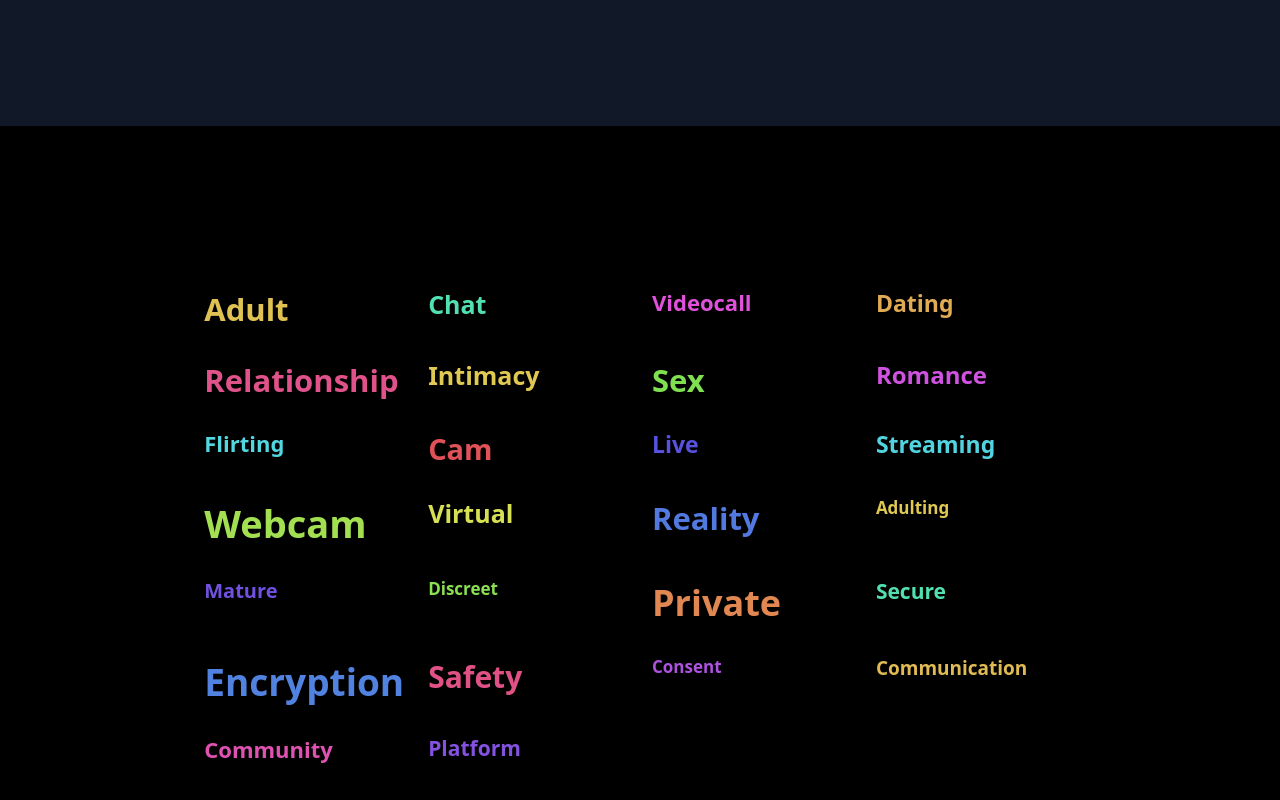
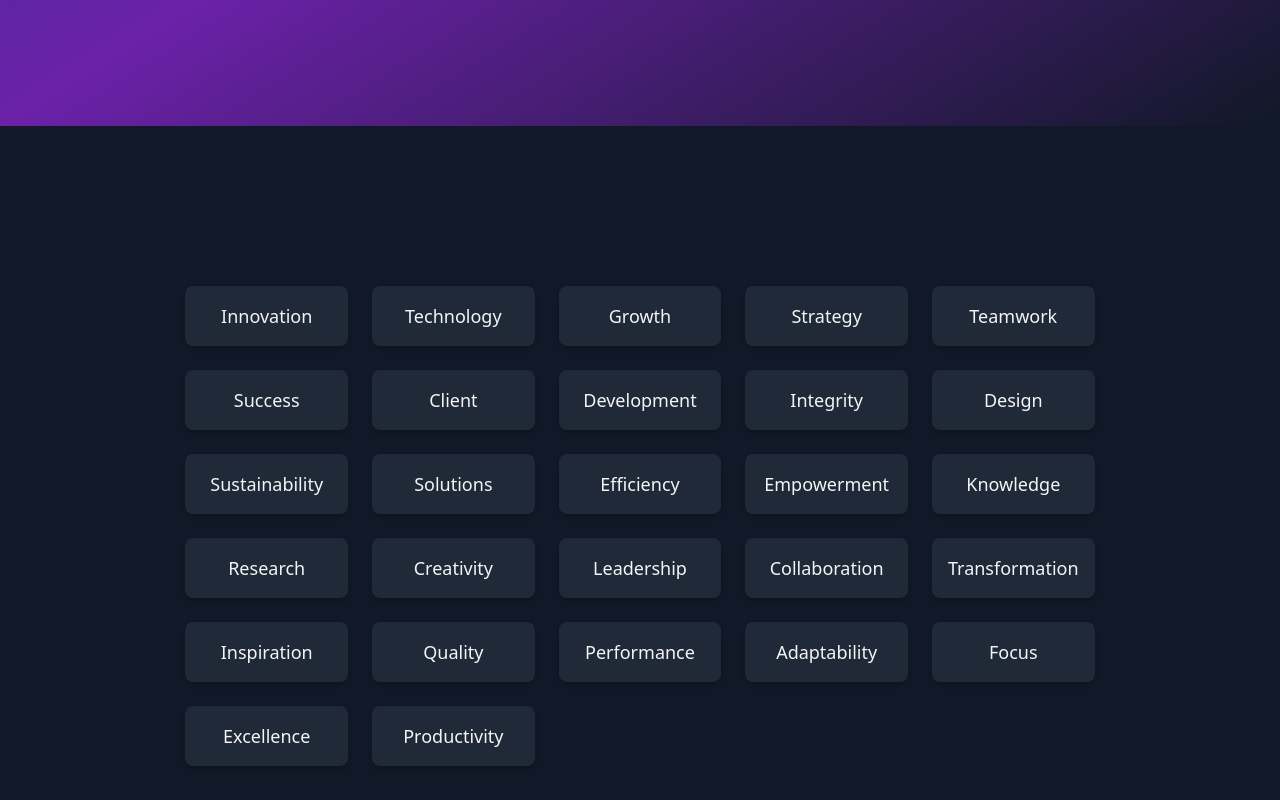
Before and after one commit to nitin14gupta/Level-Super-MInd, a Next.js app in the folder client/: page / in a window 1280 px wide. Shown: the part 3280-4080 px from the top of the page. Built offline with nearby package versions, Linux system fonts and the light colour scheme.

Commit message:
hooks and cloud added

```diff
--- a/client/package.json
+++ b/client/package.json
@@ -25,6 +25,6 @@
     "eslint": "^9",
     "eslint-config-next": "15.1.5",
     "postcss": "^8",
-    "tailwindcss": "^3.4.1"
+    "tailwindcss": "^3.4.17"
   }
 }
--- a/client/src/app/page.jsx
+++ b/client/src/app/page.jsx
@@ -13,11 +13,11 @@ export default function Home() {
       Hello, world!
       <Landing />
       <Competitors />
-      <BestHooks></BestHooks>
-      <CrazyWordCloud></CrazyWordCloud>
+      <BestHooks />
+      <CrazyWordCloud />
       <GeneratedTagline>                                                                        </GeneratedTagline>
       <SatisfactoryAnalysis />
-      <TierGraph></TierGraph>
+      <TierGraph />
     </div>
   );
 }
--- a/client/src/components/BestHooks.jsx
+++ b/client/src/components/BestHooks.jsx
@@ -10,20 +10,20 @@ const hooksData = [
 
 function BestHooks() {
   return (
-    <div className="bg-gray-900 min-h-screen p-6">
-      <h1 className="text-3xl font-bold text-gray-100 text-center mb-6">
+    <div className="min-h-screen bg-gradient-to-br from-blue-900 via-purple-800 to-gray-900 p-8">
+      <h1 className="text-4xl sm:text-5xl font-extrabold text-white text-center mb-12 tracking-wide">
         Best Performing Hooks
       </h1>
-      <div className="grid grid-cols-1 sm:grid-cols-2 lg:grid-cols-3 gap-6">
+      <div className="grid grid-cols-1 sm:grid-cols-2 lg:grid-cols-3 gap-8">
         {hooksData.map((item, index) => (
           <div
             key={index}
-            className="bg-gray-800 p-6 rounded-lg shadow-lg hover:shadow-xl transition-shadow duration-300"
+            className="group bg-gradient-to-br from-gray-800 to-gray-700 p-6 rounded-xl shadow-lg hover:scale-105 hover:shadow-2xl transition-all duration-300"
           >
-            <h2 className="text-xl font-semibold text-gray-100 mb-2">
+            <h2 className="text-2xl font-bold text-white mb-3 group-hover:text-blue-400 transition-colors duration-300">
               {item.name}
             </h2>
-            <p className="text-lg text-gray-300 font-medium italic border-l-4 border-blue-500 pl-4">
+            <p className="text-lg text-gray-300 italic font-medium border-l-4 border-blue-500 pl-4 group-hover:border-purple-500 transition-all duration-300">
               {item.hooks}
             </p>
           </div>
--- a/client/src/components/CrazyWordCloud.jsx
+++ b/client/src/components/CrazyWordCloud.jsx
@@ -1,56 +1,46 @@
-"use client";
-
-import React, { useState } from "react";
+import React from "react";
 
 const initialWords = [
-  "Adult",
-  "Chat",
-  "Videocall",
-  "Dating",
-  "Relationship",
-  "Intimacy",
-  "Sex",
-  "Romance",
-  "Flirting",
-  "Cam",
-  "Live",
-  "Streaming",
-  "Webcam",
-  "Virtual",
-  "Reality",
-  "Adulting",
-  "Mature",
-  "Discreet",
-  "Private",
-  "Secure",
-  "Encryption",
-  "Safety",
-  "Consent",
-  "Communication",
-  "Community",
-  "Platform",
+  "Innovation",
+  "Technology",
+  "Growth",
+  "Strategy",
+  "Teamwork",
+  "Success",
+  "Client",
+  "Development",
+  "Integrity",
+  "Design",
+  "Sustainability",
+  "Solutions",
+  "Efficiency",
+  "Empowerment",
+  "Knowledge",
+  "Research",
+  "Creativity",
+  "Leadership",
+  "Collaboration",
+  "Transformation",
+  "Inspiration",
+  "Quality",
+  "Performance",
+  "Adaptability",
+  "Focus",
+  "Excellence",
+  "Productivity",
 ];
 
 function OrderedWordCloud() {
-  const [words] = useState(initialWords);
-
-  // Generate random font sizes for each word
-  const getFontSize = () => `${Math.floor(Math.random() * 24) + 16}px`; // Between 16px and 40px
-
   return (
-    <div className="bg-black text-white min-h-screen flex items-center justify-center">
-      <div className="grid grid-cols-4 gap-6 p-8 max-w-screen-lg">
-        {words.map((word, index) => (
-          <span
+    <div className="min-h-screen bg-gray-900 text-gray-100 flex items-center justify-center p-8">
+      <div className="grid grid-cols-2 sm:grid-cols-3 md:grid-cols-4 lg:grid-cols-5 gap-6 max-w-screen-xl">
+        {initialWords.map((word, index) => (
+          <div
             key={index}
-            className="font-bold"
-            style={{
-              fontSize: getFontSize(),
-              color: `hsl(${Math.random() * 360}, 70%, 60%)`, // Random vibrant colors
-            }}
+            className="p-4 bg-gray-800 text-center rounded-lg shadow-md hover:bg-gray-700 transition-all duration-300"
           >
-            {word}
-          </span>
+            <span className="text-lg font-medium">{word}</span>
+          </div>
         ))}
       </div>
     </div>
--- a/client/tailwind.config.mjs
+++ b/client/tailwind.config.mjs
@@ -7,34 +7,84 @@ export default {
 	],
 
 	darkMode: ["class", "class"],
+
 	theme: {
+	  container: {
+		center: true,
+		padding: '2rem',
+		screens: {
+		  '2xl': '1400px',
+		},
+	  },
 	  extend: {
 		colors: {
-  			background: 'var(--background)',
-  			foreground: 'var(--foreground)'
+		  border: "hsl(var(--border))",
+		  background: "hsl(var(--background))",
+		  foreground: "hsl(var(--foreground))",
+		  primary: {
+			DEFAULT: "hsl(var(--primary))",
+			foreground: "hsl(var(--primary-foreground))",
 		  },
+		  secondary: {
+			DEFAULT: "hsl(var(--secondary))",
+			foreground: "hsl(var(--secondary-foreground))",
+		  },
+		  destructive: {
+			DEFAULT: "hsl(var(--destructive))",
+			foreground: "hsl(var(--destructive-foreground))",
+		  },
+		  muted: {
+			DEFAULT: "hsl(var(--muted))",
+			foreground: "hsl(var(--muted-foreground))",
+		  },
+		  accent: {
+			DEFAULT: "hsl(var(--accent))",
+			foreground: "hsl(var(--accent-foreground))",
+		  },
+		  popover: {
+			DEFAULT: "hsl(var(--popover))",
+			foreground: "hsl(var(--popover-foreground))",
+		  },
+		  card: {
+			DEFAULT: "hsl(var(--card))",
+			foreground: "hsl(var(--card-foreground))",
+		  },
+		  'custom-dark': '#1A1F2C',
+		  'custom-gray': '#403E43',
+		  'custom-accent': '#8E9196',
+		},
+
 		animation: {
-  			spotlight: 'spotlight 2s ease .75s 1 forwards'
+		  'card-hover': 'card-hover 0.3s ease-in-out forwards',
+		  spotlight: 'spotlight 2s ease .75s 1 forwards',
 		},
+
 		keyframes: {
+		  'card-hover': {
+			'0%': { transform: 'translateY(0)' },
+			'100%': { transform: 'translateY(-5px)' },
+		  },
 		  spotlight: {
 			'0%': {
 			  opacity: 0,
-  					transform: 'translate(-72%, -62%) scale(0.5)'
+			  transform: 'translate(-72%, -62%) scale(0.5)',
 			},
 			'100%': {
 			  opacity: 1,
-  					transform: 'translate(-50%,-40%) scale(1)'
-  				}
-  			}
+			  transform: 'translate(-50%,-40%) scale(1)',
 			},
+		  },
+		},
+
 		borderRadius: {
 		  lg: 'var(--radius)',
 		  md: 'calc(var(--radius) - 2px)',
-  			sm: 'calc(var(--radius) - 4px)'
-  		}
-  	}
+		  sm: 'calc(var(--radius) - 4px)',
 		},
-  plugins: [require("tailwindcss-animate")
+	  },
+	},
+
+	plugins: [
+	  require("tailwindcss-animate"),
 	],
   };
```
Also changed, not shown: 1 other file (tests, documents, lock files or other folders). Lines whose indentation alone changed are shown as unchanged.
